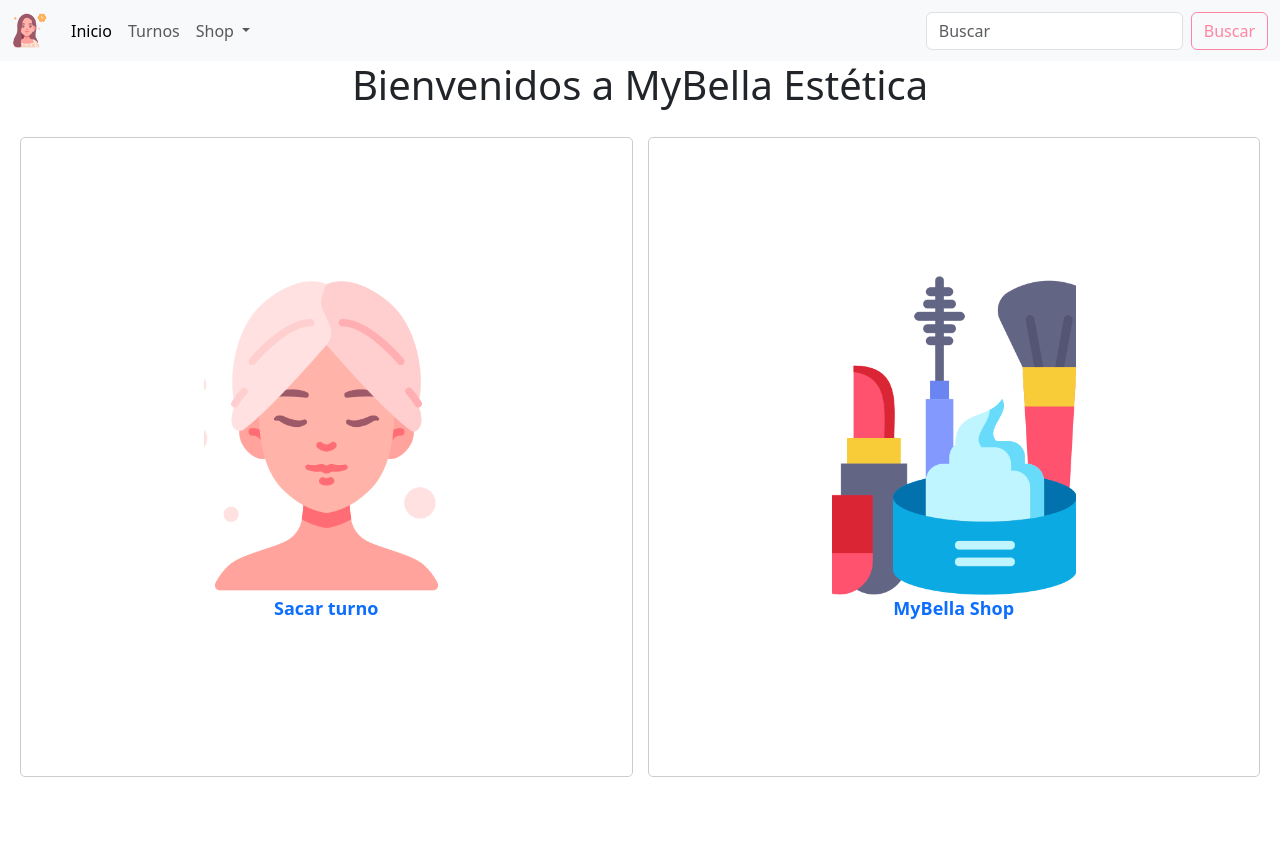
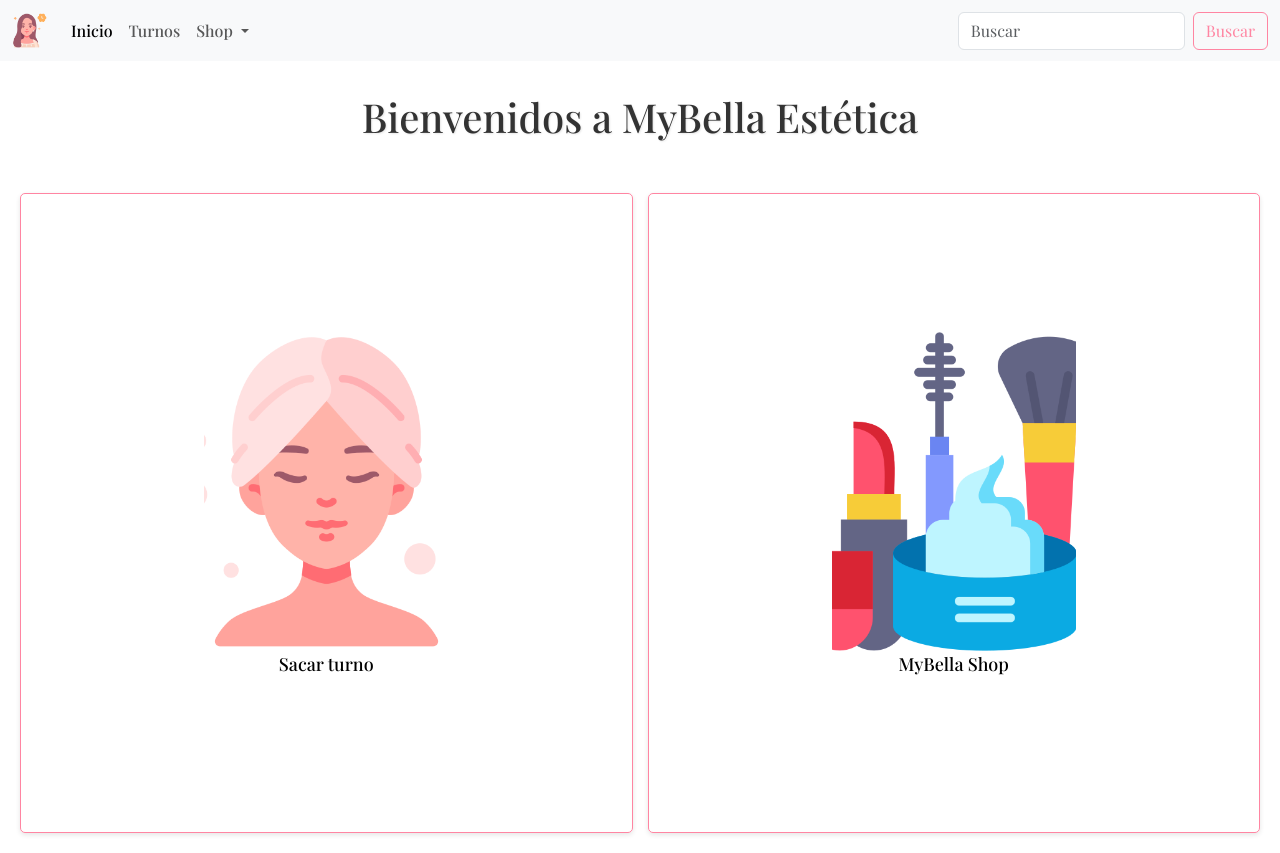
Before and after one commit to giha22/ProyectJS, a plain HTML site: page index.html in a window 1280 px wide. Before the commit the page ends 800 px from the top, so only its background shows below. Drawn offline with nearby package versions, Linux system fonts and the light colour scheme; some packages are replaced by stand-ins of ours; a script that the page names is missing.

Commit message:
cambio de fuente

```diff
--- a/css/estilos.css
+++ b/css/estilos.css
@@ -7,13 +7,36 @@
     /* border: 3px solid red; */
 }
 
-#icono {
-    width: 35px;
-    height: 35px;
+body {
+    font-family: 'Poppins', sans-serif;
+}
+
+.navbar,
+.navbar .nav-link,
+.navbar .dropdown-item,
+.navbar .navbar-brand,
+.navbar .navbar-toggler {
+    font-family: 'Playfair Display', serif !important;
+    font-weight: 500;
+}
+
+h1, .dropdown-menu {
+    font-family: 'Playfair Display', serif;
+    font-weight: 500;
 }
 
 .titulo {
     text-align: center;
+    font-size: 2.5rem;
+    margin: 2rem 0;
+    color: #333;
+    text-shadow: 1px 1px 2px rgba(0,0,0,0.1);
+}
+
+
+#icono {
+    width: 35px;
+    height: 35px;
 }
 
 .navbar form .btn-outline-success {
@@ -35,6 +58,7 @@
     justify-content: space-between;
     padding: 20px;
     gap: 15px;
+    animation: fadeIn 0.8s ease-out;
 }
 
 .paginaDos {
@@ -44,11 +68,15 @@
     justify-content: center;
     width: 50vw;
     height: 80vh;
-    border: 1px solid #ccc;
+    border: 1px solid #ff85a2;
     border-radius: 5px;
+    transition: all 0.4s cubic-bezier(0.25, 0.8, 0.25, 1);
+    box-shadow: 0 2px 5px rgba(0,0,0,0.1);
 }
 
 .paginaDos:hover {
+    transform: translateY(-5px);
+    box-shadow: 0 10px 20px rgba(0,0,0,0.1);
     background-color: #fce4ec;
 }
 
@@ -56,27 +84,42 @@
     width: 40%;
     height: 50%;
     object-fit: cover;
+    transition: transform 0.5s ease;
+}
+
+.paginaDos:hover img {
+    transform: scale(1.05);
 }
 
 .paginaDos a {
+    text-decoration: none;
+    color: black;
     font-size: 18px;
-    font-weight: bold;
-    text-decoration: none;
+    font-family: 'Playfair Display', serif;
+    font-weight: 500;
+}
+
+@keyframes fadeIn {
+    from { opacity: 0; transform: translateY(20px); }
+    to { opacity: 1; transform: translateY(0); }
 }
 
 #confirmacionTurno .alert {
     background: linear-gradient(135deg, #fff0f5 0%, #ffe6ee 100%);
     border: none;
     box-shadow: 0 2px 4px rgba(0,0,0,0.05);
+    font-family: 'Playfair Display', serif !important;
+    font-weight: 500;
 }
 
-/* Estilo personalizado para las tarjetas */
 .product-card {
     border-radius: 15px;
     overflow: hidden;
     transition: transform 0.3s ease, box-shadow 0.3s ease;
     border: none;
     box-shadow: 0 4px 8px rgba(0,0,0,0.1);
+    font-family: 'Playfair Display', serif !important;
+    font-weight: 500;
 }
 
 .product-card:hover {
@@ -84,7 +127,6 @@
     box-shadow: 0 10px 20px rgba(0,0,0,0.15);
 }
 
-/* Botón rosa personalizado */
 .btn-pink {
     background-color: #ff85a2;
     color: white;
@@ -98,7 +140,6 @@
     color: white;
 }
 
-/* Estilo para imágenes de productos */
 .card-img-top {
     object-fit: contain;
     height: 200px;
@@ -106,7 +147,6 @@
     border-radius: 12px 12px 0 0 !important;
 }
 
-/* Modal Carrito Personalizado */
 .bg-pink {
     background-color: #ff85a2 !important;
 }
@@ -125,7 +165,6 @@
     transform: translateX(0);
 }
 
-/* Estilos para el modal del carrito */
 #cartModal .modal-content {
     border-radius: 15px;
 }
@@ -159,7 +198,6 @@
     color: #ff85a2;
 }
 
-/* Botón flotante del carrito */
 #cart-button {
     width: 60px;
     height: 60px;
--- a/index.html
+++ b/index.html
@@ -10,6 +10,9 @@
     <link rel="shortcut icon" href="./img/favicon.ico" type="image/x-icon">
     <link rel="icon" href="./img/favicon.ico" type="image/x-icon">
     <link rel="stylesheet" href="https://cdn.jsdelivr.net/npm/sweetalert2@11/dist/sweetalert2.min.css">
+    <link rel="preconnect" href="https://fonts.googleapis.com">
+    <link rel="preconnect" href="https://fonts.gstatic.com" crossorigin>
+    <link href="https://fonts.googleapis.com/css2?family=Poppins:wght@300;400;500;600&family=Playfair+Display:wght@400;500;600&display=swap" rel="stylesheet">
     <title>MyBellaShop</title>
 </head>
 
```
Also changed, not shown: pages/shop.html (+3 -0 lines), pages/turnos.html (+3 -0 lines).
